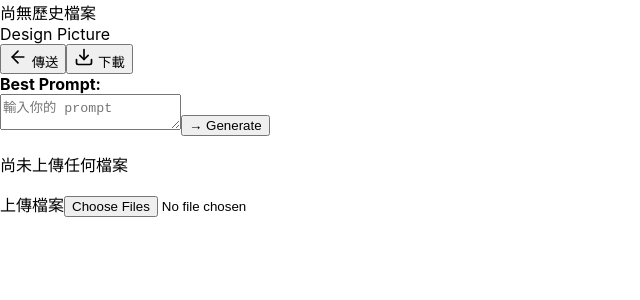
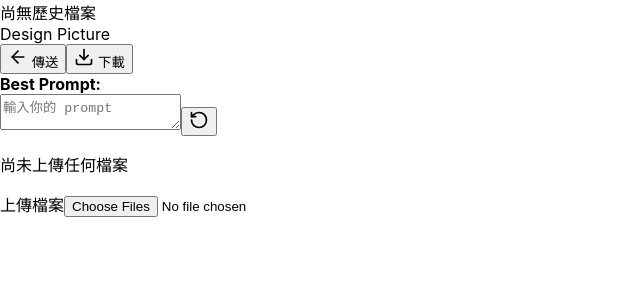
Before and after one commit to Raiden1121/cooler_master_project, a React (Create React App) app: page / in a window 1280 px wide. Shown: the top 300 px of the page, without its empty margins (0-640 px from the left). Built offline with nearby package versions, Linux system fonts and the light colour scheme.

Commit message:
Update api AIDesignPage.jsx

```diff
--- a/src/pages/AIDesignPage.jsx
+++ b/src/pages/AIDesignPage.jsx
@@ -1,19 +1,23 @@
+// src/pages/AIDesignPage.jsx
 import React, { useState } from "react";
 import { ArrowLeft, Download, RotateCcw } from "lucide-react";
 
 const API_BASE = "https://jetcaa3x74.execute-api.us-west-2.amazonaws.com/prod";
+// S3 公開路徑範本
+const S3_BASE =
+  "https://s3.us-west-2.amazonaws.com/generate.imagenfile/uploads";
 
 export default function AIDesignPage() {
   // 狀態管理
-  const [prompt, setPrompt] = useState(""); // 使用者輸入的 prompt
-  const [bestPrompt, setBestPrompt] = useState(""); // 後端回傳的最佳提示
-  const [files, setFiles] = useState([]); // 上傳的檔案列表
-  const [fileUrls, setFileUrls] = useState({}); // 上傳後得到的檔案 URL
-  const [imageURL, setImageURL] = useState(""); // 最新生成的圖片 URL
-  const [history, setHistory] = useState([]); // 歷史生成圖片列表
-  const [messages, setMessages] = useState([]); // 使用者送出的 prompt 紀錄
+  const [prompt, setPrompt] = useState("");           // 使用者輸入的 prompt
+  const [bestPrompt, setBestPrompt] = useState("");   // 後端回傳的最佳提示
+  const [files, setFiles] = useState([]);             // 上傳的檔案列表
+  const [fileIds, setFileIds] = useState({});         // 上傳後回傳的檔案 ID
+  const [imageURL, setImageURL] = useState("");       // 最新生成的圖片 URL
+  const [history, setHistory] = useState([]);         // 歷史生成圖片列表
+  const [messages, setMessages] = useState([]);       // 使用者送出的 prompt 紀錄
 
-  // 處理檔案上傳
+  // 處理檔案上傳：上傳到 S3，並把回傳的 ID 存到 fileIds
   const handleFileUpload = async (e) => {
     const uploadedFiles = Array.from(e.target.files);
     setFiles((prev) => [...prev, ...uploadedFiles]);
@@ -29,52 +33,43 @@ export default function AIDesignPage() {
         headers: { "Content-Type": "application/json" },
         body: JSON.stringify({
           filename: file.name,
-          contentBase64: base64.split(",")[1],
+          image_base64: base64.split(",")[1],
         }),
       });
-      const { fileUrl } = await res.json();
-      setFileUrls((prev) => ({ ...prev, [file.name]: fileUrl }));
+      const { fileId } = await res.json();
+      setFileIds((prev) => ({ ...prev, [file.name]: fileId }));
     }
   };
 
-  // 處理送出生成圖片
+  // 處理「生成」與「重生」
   const handleGenerate = async (customPrompt) => {
-    const usedPrompt = customPrompt ?? prompt;
+    const usedPrompt = customPrompt != null ? customPrompt : prompt;
     if (!usedPrompt.trim()) return;
 
     setMessages((prev) => [...prev, usedPrompt]);
-    setPrompt(""); // 送出後同步清空 textarea
+    setPrompt("");
 
     const checked = files.filter((_, idx) =>
       document.getElementById(`file-${idx}`).checked
     );
-    const attachments = checked.map((f) => fileUrls[f.name]).filter(Boolean);
+    const attachments = checked
+      .map((f) => fileIds[f.name])
+      .filter(Boolean);
 
     try {
       const res = await fetch(`${API_BASE}/generate`, {
         method: "POST",
         headers: { "Content-Type": "application/json" },
-        body: JSON.stringify({ prompt: usedPrompt, images: attachments }),
+        body: JSON.stringify({
+          prompt: usedPrompt,
+          images: attachments,
+        }),
       });
-      const { imageUrl, bestPrompt: generatedBestPrompt } = await res.json();
+      const { imageUrl, bestPrompt: generatedBestPrompt } =
+        await res.json();
+
       setImageURL(imageUrl);
-      setBestPrompt(generatedBestPrompt);
-      setHistory((prev) => [imageUrl, ...prev]);
-    } catch (err) {
-      console.error(err);
-    }
-  };
-
-  // 呼叫重新生成圖片
-  const handleResend = async () => {
-    try {
-      const res = await fetch(`${API_BASE}/regenerate`, {
-        method: "POST",
-        headers: { "Content-Type": "application/json" },
-        body: JSON.stringify({}),
-      });
-      const { imageUrl } = await res.json();
-      setImageURL(imageUrl);
+      if (generatedBestPrompt) setBestPrompt(generatedBestPrompt);
       setHistory((prev) => [imageUrl, ...prev]);
     } catch (err) {
       console.error(err);
@@ -83,7 +78,7 @@ export default function AIDesignPage() {
 
   return (
     <div className="h-screen grid grid-cols-[3fr_2fr_1fr] gap-6 bg-white p-6 text-gray-800 overflow-hidden">
-      {/* 左側：歷史紀錄 + 最新圖片顯示 */}
+      {/* 左側：歷史 & 最新圖片 */}
       <div className="flex flex-col border-2 border-orange-500 bg-gray-50 rounded-2xl p-4 overflow-hidden">
         <div className="flex gap-2 mb-4 p-2 bg-orange-100 rounded overflow-x-auto">
           {history.length > 0 ? (
@@ -100,7 +95,6 @@ export default function AIDesignPage() {
             <span className="text-sm text-orange-500">尚無歷史檔案</span>
           )}
         </div>
-
         {imageURL ? (
           <img
             src={imageURL}
@@ -112,24 +106,27 @@ export default function AIDesignPage() {
             Design Picture
           </div>
         )}
-
         <div className="flex justify-around mt-4">
           <button className="w-40 h-12 flex items-center justify-center gap-2 bg-orange-500 text-white rounded-lg text-lg">
             <ArrowLeft size={20} /> 傳送
           </button>
-          <button className="w-40 h-12 flex items-center justify-center gap-2 bg-orange-500 text-white rounded-lg text-lg" onClick={() => setImageURL("")}>
+          <button
+            className="w-40 h-12 flex items-center justify-center gap-2 bg-orange-500 text-white rounded-lg text-lg"
+            onClick={() => setImageURL("")}
+          >
             <Download size={20} /> 下載
           </button>
         </div>
       </div>
 
-      {/* 中間：Best Prompt 與 Prompt 輸入區 */}
+      {/* 中間：Best Prompt & Prompt 輸入 */}
       <div className="flex flex-col border-2 border-blue-500 bg-gray-50 rounded-2xl p-4 overflow-hidden">
         <div className="p-3 bg-blue-500 text-white rounded-lg">
           <strong>Best Prompt:</strong>
-          {bestPrompt && <p className="mt-2 whitespace-pre-wrap">{bestPrompt}</p>}
+          {bestPrompt && (
+            <p className="mt-2 whitespace-pre-wrap">{bestPrompt}</p>
+          )}
         </div>
-
         <div className="flex-1 bg-white rounded-xl p-4 mt-4 overflow-y-auto space-y-2">
           {messages.map((msg, idx) => (
             <div key={idx} className="text-blue-500 break-words">
@@ -137,8 +134,6 @@ export default function AIDesignPage() {
             </div>
           ))}
         </div>
-
-        {/* 輸入區，支援 Enter 自動送出且清空 */}
         <div className="flex items-center gap-2 mt-4">
           <textarea
             placeholder="輸入你的 prompt"
@@ -147,44 +142,59 @@ export default function AIDesignPage() {
             onKeyDown={(e) => {
               if (e.key === "Enter" && !e.shiftKey) {
                 e.preventDefault();
-                const currentPrompt = prompt;
-                handleGenerate(currentPrompt); // 送出並在 handleGenerate 清空
+                handleGenerate(prompt);
               }
             }}
             className="flex-1 px-3 py-2 border border-gray-300 rounded-lg outline-none resize-none"
           />
-          {!bestPrompt ? (
-            <button className="px-4 py-2 bg-blue-500 text-white rounded-lg" onClick={() => handleGenerate()}>
-              → Generate
-            </button>
-          ) : prompt.trim() ? (
-            <button className="px-4 py-2 bg-blue-500 text-white rounded-lg" onClick={() => handleGenerate()}>
+          {prompt.trim() ? (
+            <button
+              className="px-4 py-2 bg-blue-500 text-white rounded-lg"
+              onClick={() => handleGenerate()}
+            >
               → Generate
             </button>
           ) : (
-            <button className="px-4 py-2 bg-blue-500 text-white rounded-lg" onClick={handleResend}>
+            <button
+              className="px-4 py-2 bg-blue-500 text-white rounded-lg"
+              onClick={() => handleGenerate(bestPrompt)}
+            >
               <RotateCcw size={20} />
             </button>
           )}
         </div>
       </div>
 
-      {/* 右側：上傳區 */}
+      {/* 右側：上傳 & 預覽 (改用後端 ID) */}
       <div className="flex flex-col border-2 border-purple-500 bg-gray-50 rounded-2xl p-4 overflow-hidden">
         <div className="flex-1 overflow-y-auto space-y-6">
           {files.length > 0 ? (
             files.map((file, idx) => {
-              const previewURL = URL.createObjectURL(file);
+              const fileId = fileIds[file.name];
+              const previewSrc = fileId
+                ? `${S3_BASE}/${fileId}.jpg`
+                : ""; // or 顯示 loading 或 placeholder
               return (
                 <div key={idx} className="flex items-center gap-4 w-full">
-                  <input type="checkbox" id={`file-${idx}`} className="form-checkbox" />
+                  <input
+                    type="checkbox"
+                    id={`file-${idx}`}
+                    className="form-checkbox"
+                  />
                   <div className="flex flex-col items-center w-full">
-                    <img
-                      src={previewURL}
-                      alt={file.name}
-                      className="w-full max-w-[200px] aspect-square object-cover rounded"
-                    />
-                    <label htmlFor={`file-${idx}`} className="text-sm mt-0.5 break-words text-center">
+                    {previewSrc ? (
+                      <img
+                        src={previewSrc}
+                        alt={file.name}
+                        className="w-full max-w-[200px] aspect-square object-cover rounded"
+                      />
+                    ) : (
+                      <div className="w-full max-w-[200px] aspect-square bg-gray-200 rounded animate-pulse" />
+                    )}
+                    <label
+                      htmlFor={`file-${idx}`}
+                      className="text-sm mt-0.5 break-words text-center"
+                    >
                       {file.name}
                     </label>
                   </div>
@@ -195,11 +205,15 @@ export default function AIDesignPage() {
             <p className="text-gray-500">尚未上傳任何檔案</p>
           )}
         </div>
-
-        {/* 上傳按鈕 */}
         <label className="w-full flex justify-center items-center py-2 mt-2 bg-purple-500 text-white rounded-lg cursor-pointer">
           上傳檔案
-          <input type="file" accept="image/*" multiple onChange={handleFileUpload} className="hidden" />
+          <input
+            type="file"
+            accept="image/*"
+            multiple
+            onChange={handleFileUpload}
+            className="hidden"
+          />
         </label>
       </div>
     </div>
```
